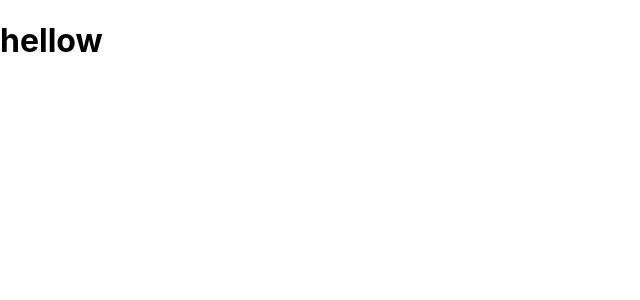
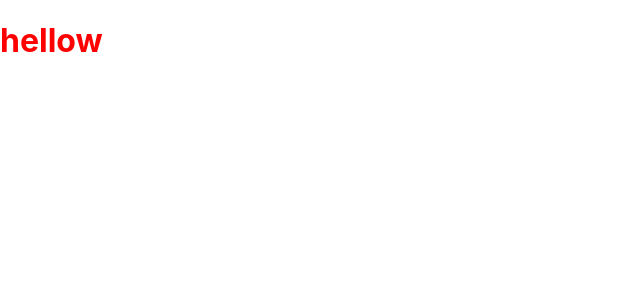
Before and after one commit to shehancshanaka/Library_Management_System_MERN, a React (Create React App) app in the folder lms/: page / in a window 1280 px wide. Shown: the top 300 px of the page, without its empty margins (0-640 px from the left). Built offline with nearby package versions, Linux system fonts and the light colour scheme.

Commit message:
test styled-componet

```diff
--- a/lms/src/App.js
+++ b/lms/src/App.js
@@ -1,9 +1,11 @@
+import styled from "styled-components";
 
+const Title = styled.h1`
+  color: red;
+`;
 
 function App() {
-  return (
-  <h1> hellow</h1>
-  );
+  return <Title> hellow</Title>;
 }
 
 export default App;
```
